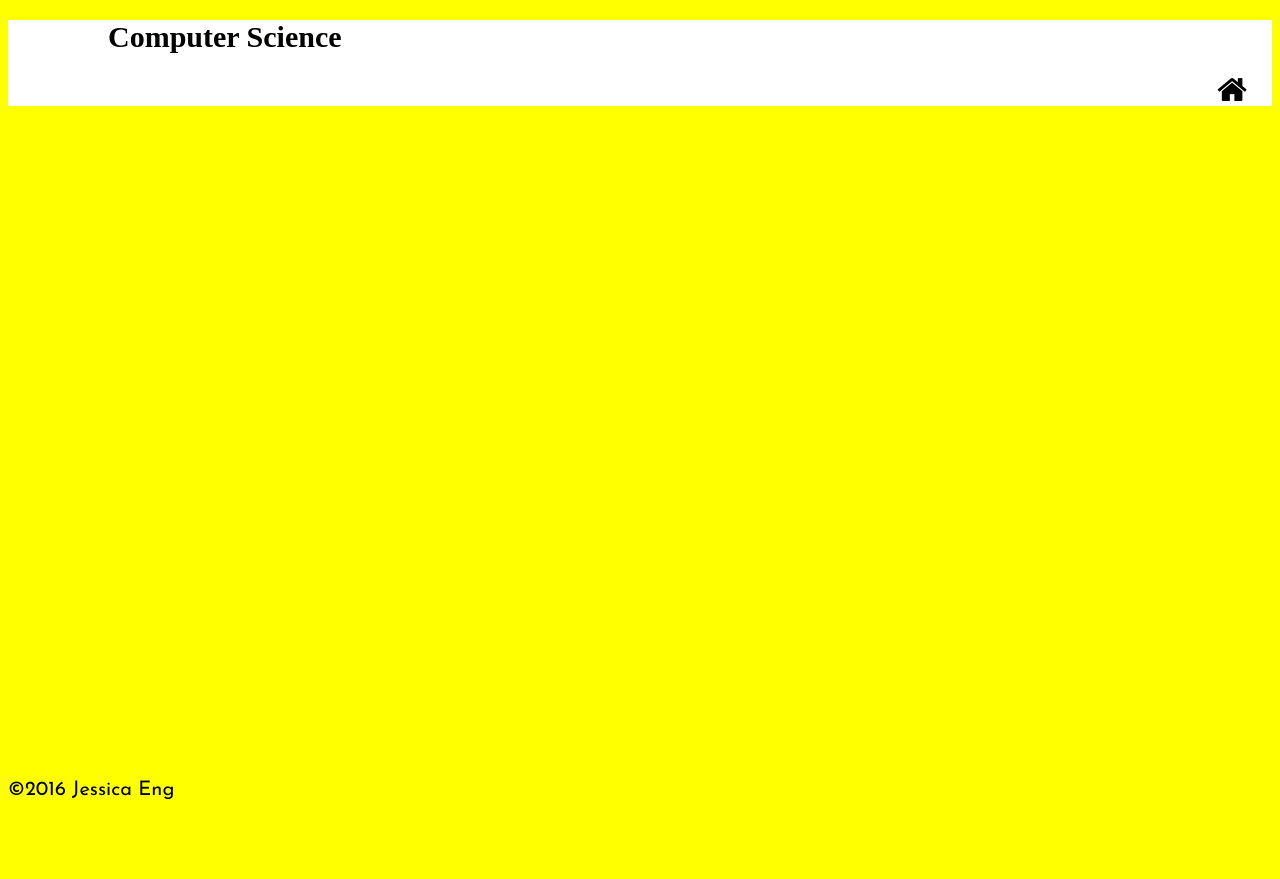
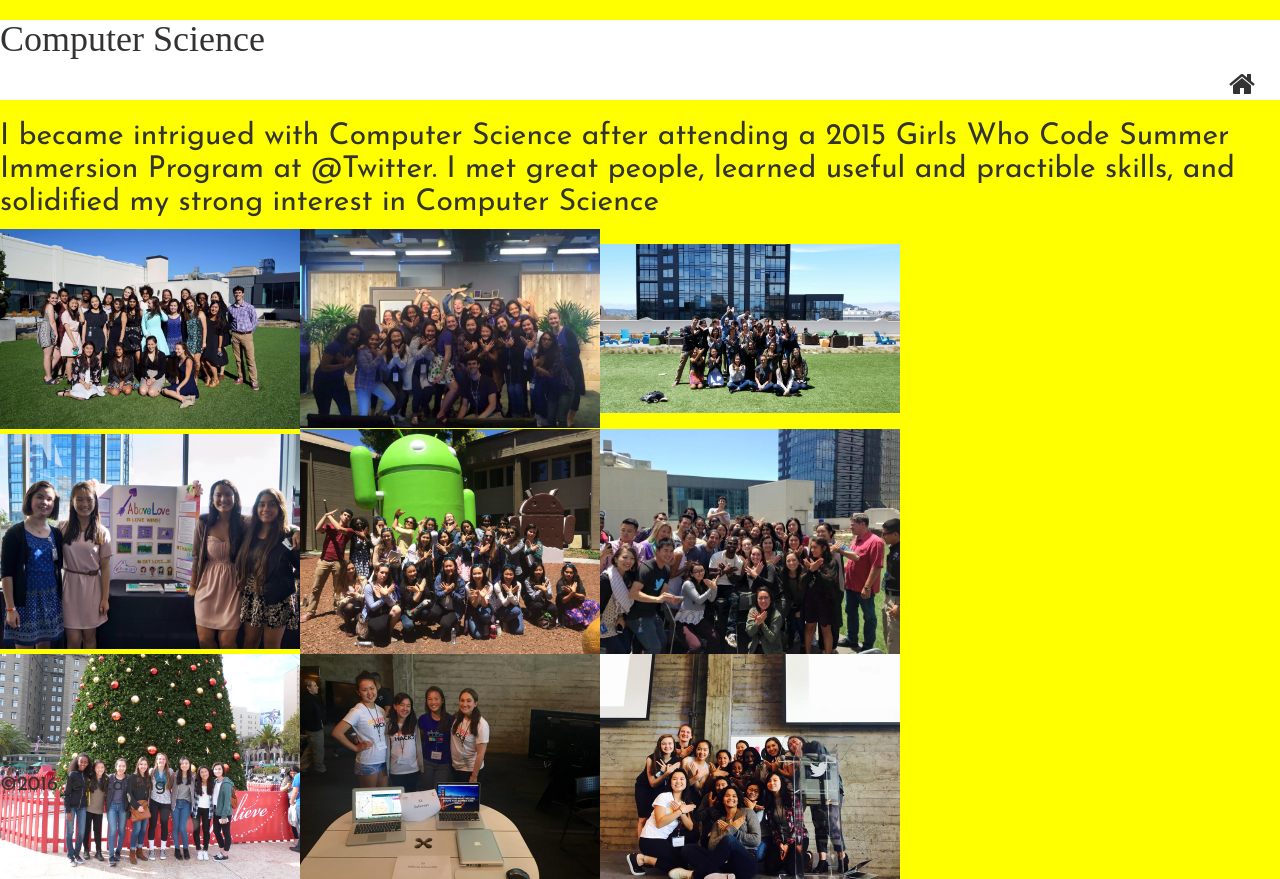
Before and after one commit to heyjessi/Personal-Website-2016, a plain HTML site: page computerScience.html in a window 1280 px wide. Before the commit the page ends 800 px from the top, so only its background shows below. Drawn offline with nearby package versions, Linux system fonts and the light colour scheme; a web font is replaced by a local one.

Commit message:
compsci page

```diff
--- a/computerScience.html
+++ b/computerScience.html
@@ -7,12 +7,35 @@
 <link href="http://fonts.googleapis.com/css?family=Vibur" rel="stylesheet" type="text/css">
 <link href="http://fonts.googleapis.com/css?family=Josefin Sans" rel="stylesheet" type="text/css">
 <link rel="stylesheet" href="http://cdnjs.cloudflare.com/ajax/libs/font-awesome/4.4.0/css/font-awesome.min.css">
+<link rel="stylesheet" href="http://maxcdn.bootstrapcdn.com/bootstrap/3.3.5/css/bootstrap.min.css">
+
 </head>
 <body>
   <div class="header">
     <h1>Computer Science</h1>
     <div style="text-align:right;margin-right:25px"><i class="fa fa-home fa-2x"></i></div>
   </div>
+
+<h2>I became intrigued with Computer Science after attending a 2015 Girls Who Code Summer Immersion
+  Program at @Twitter. I met great people, learned useful and practible skills, and solidified my strong interest in Computer Science</h2>
+  <table>
+    <tr>
+      <td><img class="dance img-responsive"src="./Photos/twitter.jpg"></d>
+      <td><img class="dance img-responsive" src="./Photos/twitter1.jpg"></d>
+      <td><img class="dance img-responsive" src="./Photos/twitter2.jpg"></d>
+    </tr>
+    <tr>
+      <td><img class="dance img-responsive" src="./Photos/twitter3.jpg"></d>
+      <td><img class="dance img-responsive" src="./Photos/twitter4.jpg"></d>
+      <td><img class="dance img-responsive" src="./Photos/twitter5.jpg"></d>
+    </tr>
+    <tr>
+      <td><img class="dance img-responsive" src="./Photos/twitter6.jpg"></d>
+      <td><img class="dance img-responsive" src="./Photos/twitter7.jpg"></d>
+      <td><img class="dance img-responsive" src="./Photos/twitter8.jpg"></d>
+    </tr>
+  </table>
+
   <div class="footer">
     &copy;2016 Jessica Eng
   </div>
```
Also changed, not shown: Photos/twitter.jpg (added), Photos/twitter1.jpg (added), Photos/twitter2.jpg (added), Photos/twitter3.jpg (added), Photos/twitter4.jpg (added), Photos/twitter5.jpg (added), Photos/twitter6.jpg (added), Photos/twitter7.jpg (added), Photos/twitter8.jpg (added), 2 other files.
